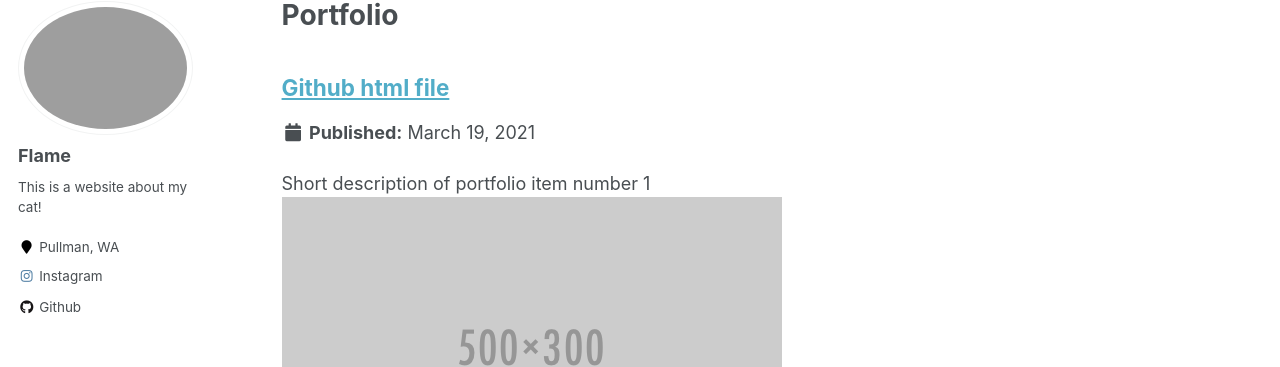
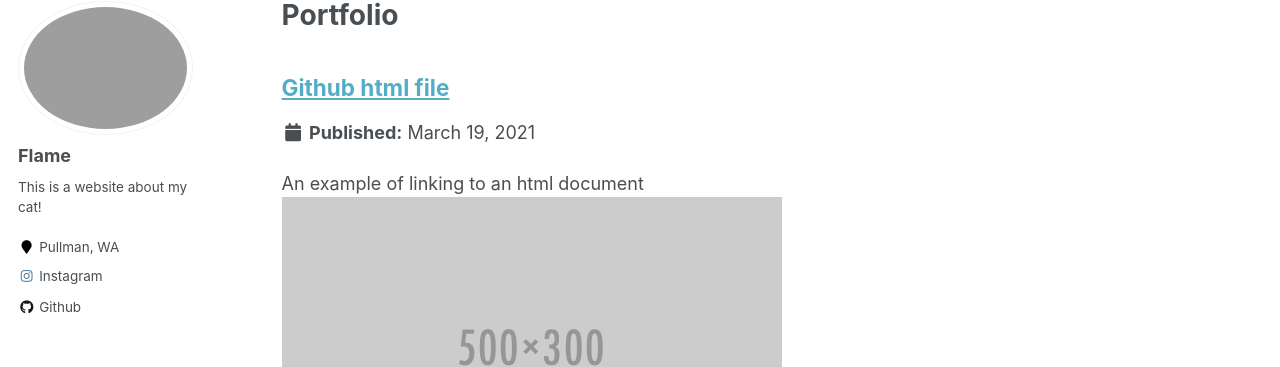
Before and after one commit to flamethecat/flamethecat.github.io, a Jekyll site: the page built from _pages/portfolio.html, in a window 1280 px wide and 1302 px high. Shown: the part 117-484 px from the top of the window. Built offline with Jekyll 4.4.1, drawn with Linux system fonts in a browser that asks for light colours.

Commit message:
updated portfolio

```diff
--- a/_portfolio/portfolio-1.md
+++ b/_portfolio/portfolio-1.md
@@ -1,6 +1,6 @@
 ---
 title: "Github html file"
-excerpt: "Short description of portfolio item number 1<br/><img src='/images/500x300.png'>"
+excerpt: "An example of linking to an html document<br/><img src='/images/500x300.png'>"
 collection: portfolio
 ---
 
```
